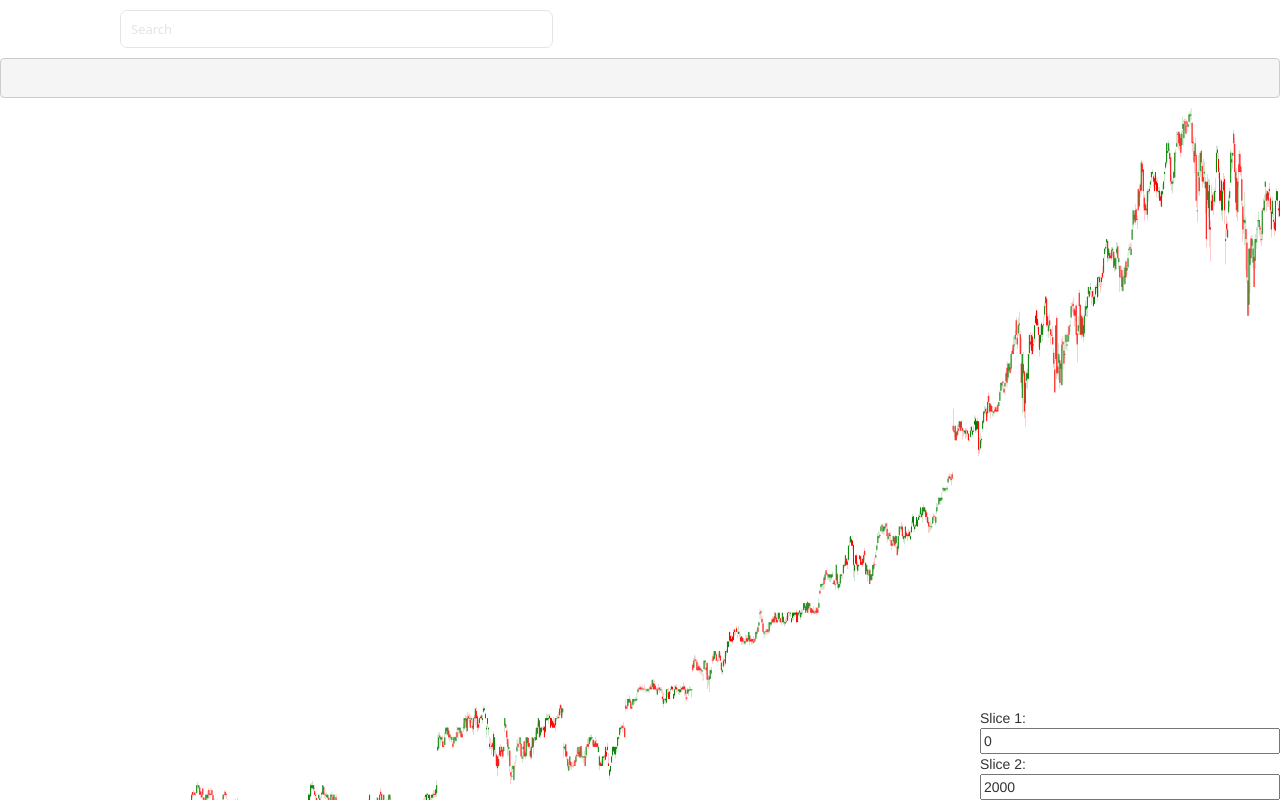
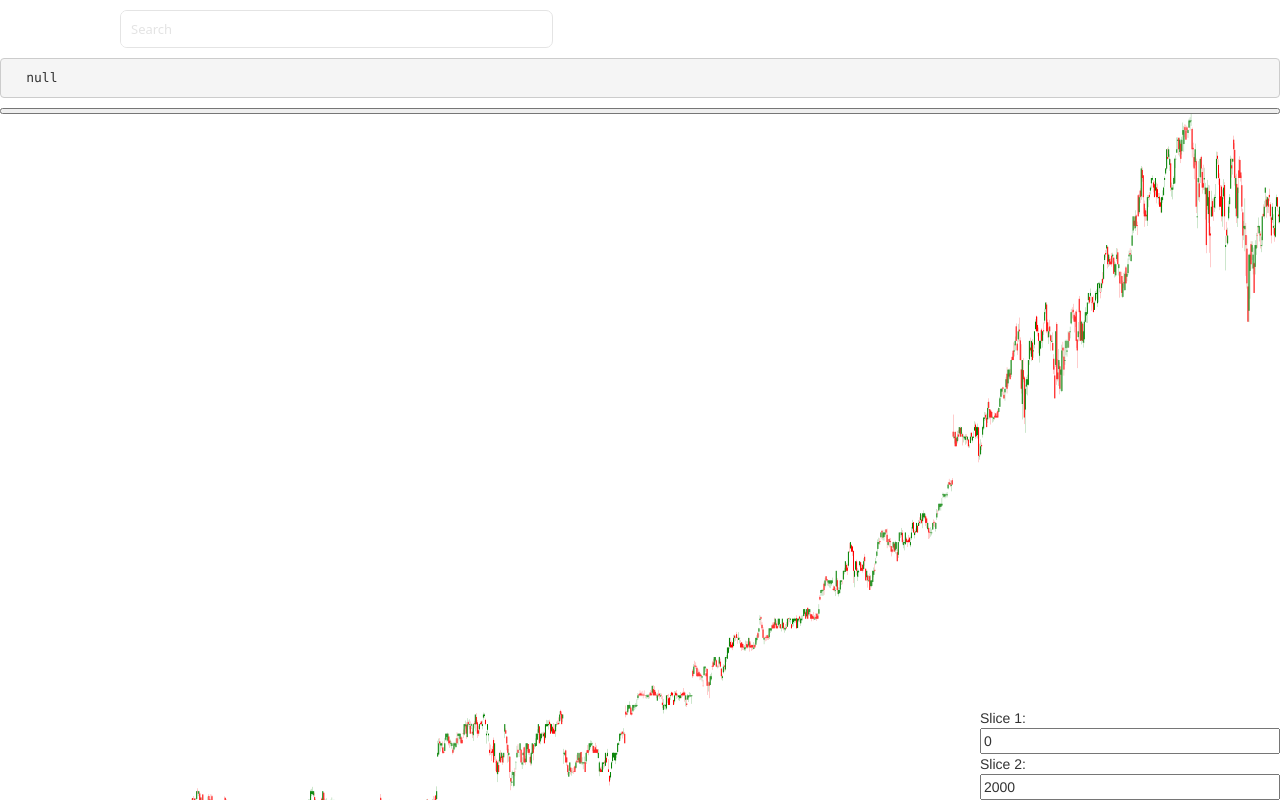
Before and after one commit to quaffpotion/stock-frontend, an Angular app in the folder frontend/: page / in a window 1280 px wide. Shown: the top 800 px of the page. Built offline with nearby package versions, Linux system fonts and the light colour scheme.

Commit message:
go back and check why searching is slow

```diff
--- a/frontend/src/app/app.component.html
+++ b/frontend/src/app/app.component.html
@@ -7,8 +7,9 @@
 </div>
 
 <pre>
-  {{ stocks$ | async }}
+  {{ stocks$ | async | json}}
 </pre>
+<button (click)="getStocks()"></button>
 
 
 <app-candlestick-chart
```
Also changed, not shown: frontend/src/app/search-container/search-container.component.html (+0 -11 lines).
